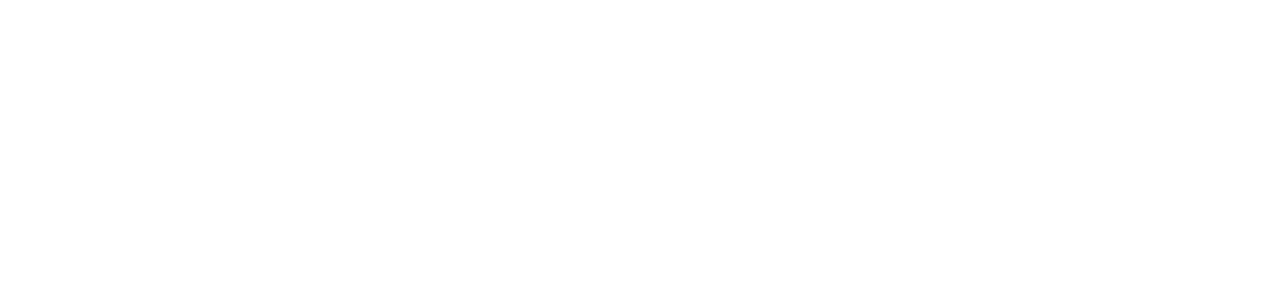
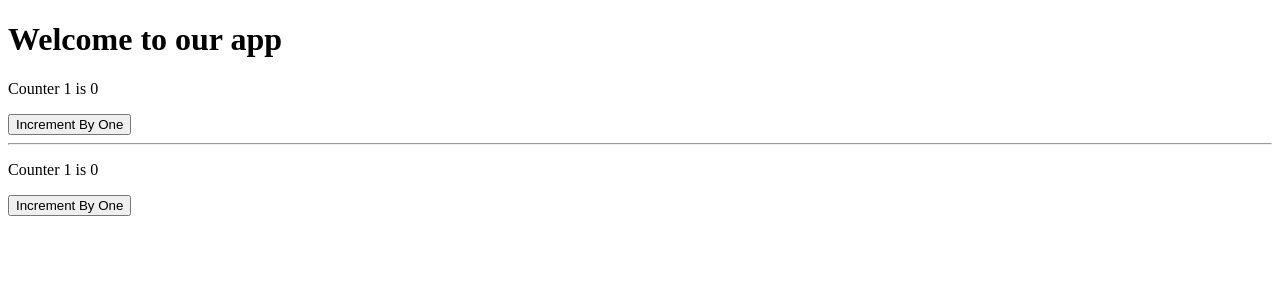
Before and after one commit to rafiurrafi/react-bootcamp, a React (Create React App) app: page / in a window 1280 px wide. Shown: the top 300 px of the page. Built offline with nearby package versions, Linux system fonts and the light colour scheme.

Commit message:
added basic statup component

```diff
--- /dev/null
+++ b/src/practise/components/button.jsx
@@ -0,0 +1,7 @@
+import React from "react";
+const Button = (props) => {
+  console.log("Rendering button" + props.children);
+  return <button onClick={props.onHandleIncrement}>{props.children}</button>;
+};
+
+export default Button;
--- /dev/null
+++ b/src/practise/components/showCounter.jsx
@@ -0,0 +1,8 @@
+import React from "react";
+
+const ShowCounter = (props) => {
+  console.log("rendering " + props.number + " show count");
+  return <p>Counter 1 is {props.count}</p>;
+};
+
+export default ShowCounter;
--- /dev/null
+++ b/src/practise/components/title.jsx
@@ -0,0 +1,8 @@
+import React from "react";
+
+const Title = (props) => {
+  console.log("Rendering title");
+  return <h1>{props.title}</h1>;
+};
+
+export default Title;
--- a/src/practise/practiseApp.jsx
+++ b/src/practise/practiseApp.jsx
@@ -1,6 +1,25 @@
 import React from "react";
+import { useState } from "react";
+import Button from "./components/button";
+import ShowCounter from "./components/showCounter";
+import Title from "./components/title";
 const PractiseApp = (props) => {
-  return <div></div>;
+  const [count1, setCount1] = useState(0);
+  const [count2, setCount2] = useState(0);
+  const handleIncrementByOne = () => setCount1(count1 + 1);
+  const handleIncrementByFive = () => setCount2(count2 + 5);
+  return (
+    <div>
+      <Title title="Welcome to our app" />
+      <ShowCounter number={1} count={count1} />
+      <Button onHandleIncrement={handleIncrementByOne}>Increment By One</Button>
+      <hr />
+      <ShowCounter number={2} count={count2} />
+      <Button onHandleIncrement={handleIncrementByFive}>
+        Increment By One
+      </Button>
+    </div>
+  );
 };
 
 export default PractiseApp;
```
